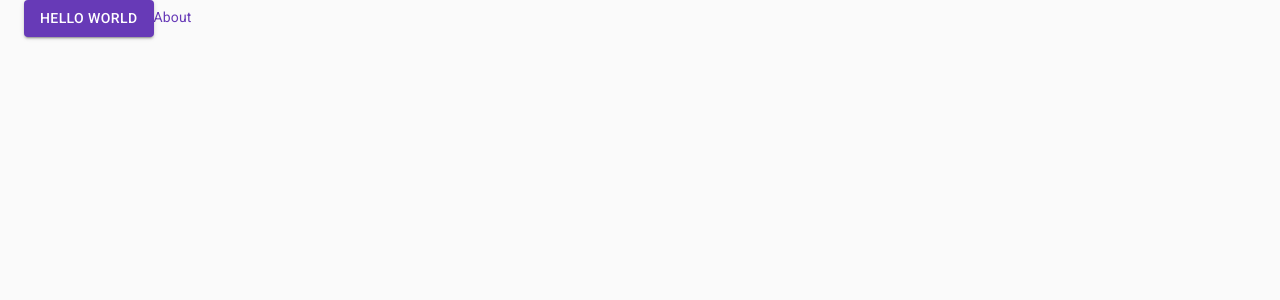
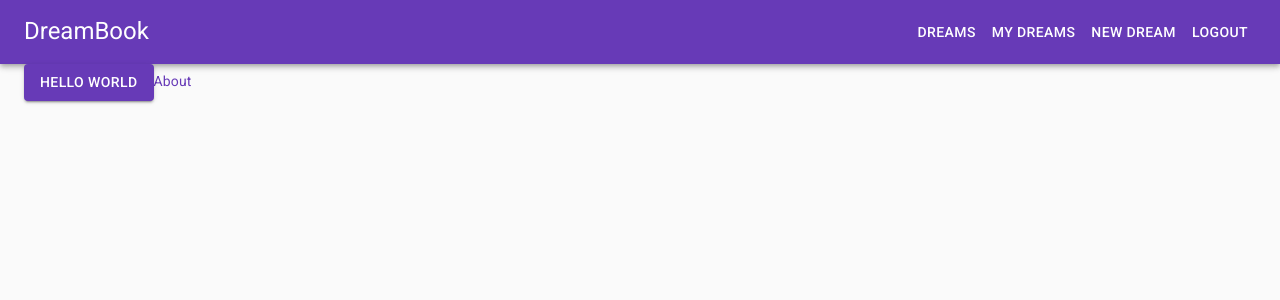
Before and after one commit to confusedwdeveloper/dream-book, a Next.js app: page / in a window 1280 px wide. Shown: the top 300 px of the page. Built offline with nearby package versions, Linux system fonts and the light colour scheme.

Commit message:
responsive navbar created

```diff
--- a/package.json
+++ b/package.json
@@ -4,6 +4,7 @@
   "private": true,
   "dependencies": {
     "@material-ui/core": "latest",
+    "@material-ui/icons": "^4.9.1",
     "clsx": "latest",
     "next": "latest",
     "prop-types": "latest",
--- a/src/components/Layout/Layout.jsx
+++ b/src/components/Layout/Layout.jsx
@@ -1,15 +1,16 @@
 import Head from "next/head";
 import Container from "@material-ui/core/Container";
+import Navbar from "../Navbar/Navbar";
 
 const Layout = ({ title, children }) => {
   return (
     <>
-      {/* <Nav /> */}
       {title && (
         <Head>
           <title key={title}>{title}</title>
         </Head>
       )}
+      <Navbar />
       <Container component="main" maxWidth="lg">
         {children}
       </Container>
--- /dev/null
+++ b/src/components/Navbar/Navbar.jsx
@@ -0,0 +1,102 @@
+import { makeStyles } from "@material-ui/core/styles";
+import AppBar from "@material-ui/core/AppBar";
+import Toolbar from "@material-ui/core/Toolbar";
+import Typography from "@material-ui/core/Typography";
+import Button from "@material-ui/core/Button";
+import IconButton from "@material-ui/core/IconButton";
+import MenuIcon from "@material-ui/icons/Menu";
+import Link from "../Link/Link";
+import { Box } from "@material-ui/core";
+import Hidden from "@material-ui/core/Hidden";
+import { useTheme } from "@material-ui/core/styles";
+import useMediaQuery from "@material-ui/core/useMediaQuery";
+import SideNav from "./SideNav";
+const useStyles = makeStyles((theme) => ({
+  menuButton: {
+    marginRight: theme.spacing(2),
+  },
+  title: {
+    flexGrow: 1,
+  },
+}));
+
+const Navbar = () => {
+  const classes = useStyles();
+
+  // drawer handling
+  const [isOpen, setIsOpen] = React.useState(false);
+  const toggleDrawer = (value) => (event) => {
+    if (
+      event.type === "keydown" &&
+      (event.key === "Tab" || event.key === "Shift")
+    ) {
+      return;
+    }
+
+    setIsOpen(value);
+  };
+
+  // media query helper
+  const theme = useTheme();
+  const matches = useMediaQuery(theme.breakpoints.down("sm"));
+  const center = matches ? "center" : "inherit";
+
+  const loggedOutLinks = <Button color="inherit">Login</Button>;
+  const loggedInLinks = (
+    <>
+      <Button underline="none" component={Link} href="/dreams" color="inherit">
+        Dreams
+      </Button>
+      <Button
+        underline="none"
+        component={Link}
+        href="/my-dreams"
+        color="inherit"
+      >
+        My Dreams
+      </Button>
+      <Button
+        underline="none"
+        component={Link}
+        href="/new-dream"
+        color="inherit"
+      >
+        New Dream
+      </Button>
+      <Button underline="none" color="inherit">
+        Logout
+      </Button>
+    </>
+  );
+
+  return (
+    <>
+      <SideNav isOpen={isOpen} toggleDrawer={toggleDrawer} />
+      <AppBar position="static">
+        <Toolbar>
+          <Hidden implementation="css" mdUp>
+            <IconButton
+              onClick={toggleDrawer(true)}
+              edge="start"
+              className={classes.menuButton}
+              color="inherit"
+              aria-label="menu"
+            >
+              <MenuIcon />
+            </IconButton>
+          </Hidden>
+
+          <Typography align={center} variant="h5" className={classes.title}>
+            <Link href="/" color="inherit" underline="none">
+              DreamBook
+            </Link>
+          </Typography>
+          <Hidden implementation="css" smDown>
+            <Box>{loggedInLinks}</Box>
+          </Hidden>
+        </Toolbar>
+      </AppBar>
+    </>
+  );
+};
+export default Navbar;
--- /dev/null
+++ b/src/components/Navbar/SideNav.jsx
@@ -0,0 +1,76 @@
+import { makeStyles } from "@material-ui/core/styles";
+import Drawer from "@material-ui/core/Drawer";
+import Button from "@material-ui/core/Button";
+import Link from "../Link/Link";
+
+const useStyles = makeStyles((theme) => ({
+  list: {
+    width: 150,
+    display: "flex",
+    flexDirection: "column",
+    justifyContent: "space-between",
+    alignItems: "center",
+    paddingTop: theme.spacing(8),
+  },
+  paper: {
+    backgroundColor: theme.palette.primary.main,
+    color: theme.palette.primary.contrastText,
+  },
+}));
+
+const SideNav = ({ toggleDrawer, isOpen }) => {
+  const classes = useStyles();
+  const logedOutLinks = (
+    <div
+      className={classes.list}
+      role="presentation"
+      onClick={toggleDrawer(false)}
+      onKeyDown={toggleDrawer(false)}
+    >
+      <Button color="inherit">Login</Button>;
+    </div>
+  );
+  const loggedInLinks = (
+    <div
+      className={classes.list}
+      role="presentation"
+      onClick={toggleDrawer(false)}
+      onKeyDown={toggleDrawer(false)}
+    >
+      <Button underline="none" component={Link} href="/dreams" color="inherit">
+        Dreams
+      </Button>
+      <Button
+        underline="none"
+        component={Link}
+        href="/my-dreams"
+        color="inherit"
+      >
+        My Dreams
+      </Button>
+      <Button
+        underline="none"
+        component={Link}
+        href="/new-dream"
+        color="inherit"
+      >
+        New Dream
+      </Button>
+      <Button underline="none" color="inherit">
+        Logout
+      </Button>
+    </div>
+  );
+
+  return (
+    <Drawer
+      classes={{ paper: classes.paper }}
+      open={isOpen}
+      onClose={toggleDrawer(false)}
+    >
+      {loggedInLinks}
+    </Drawer>
+  );
+};
+
+export default SideNav;
```
Also changed, not shown: 1 other file (tests, documents, lock files or other folders).
